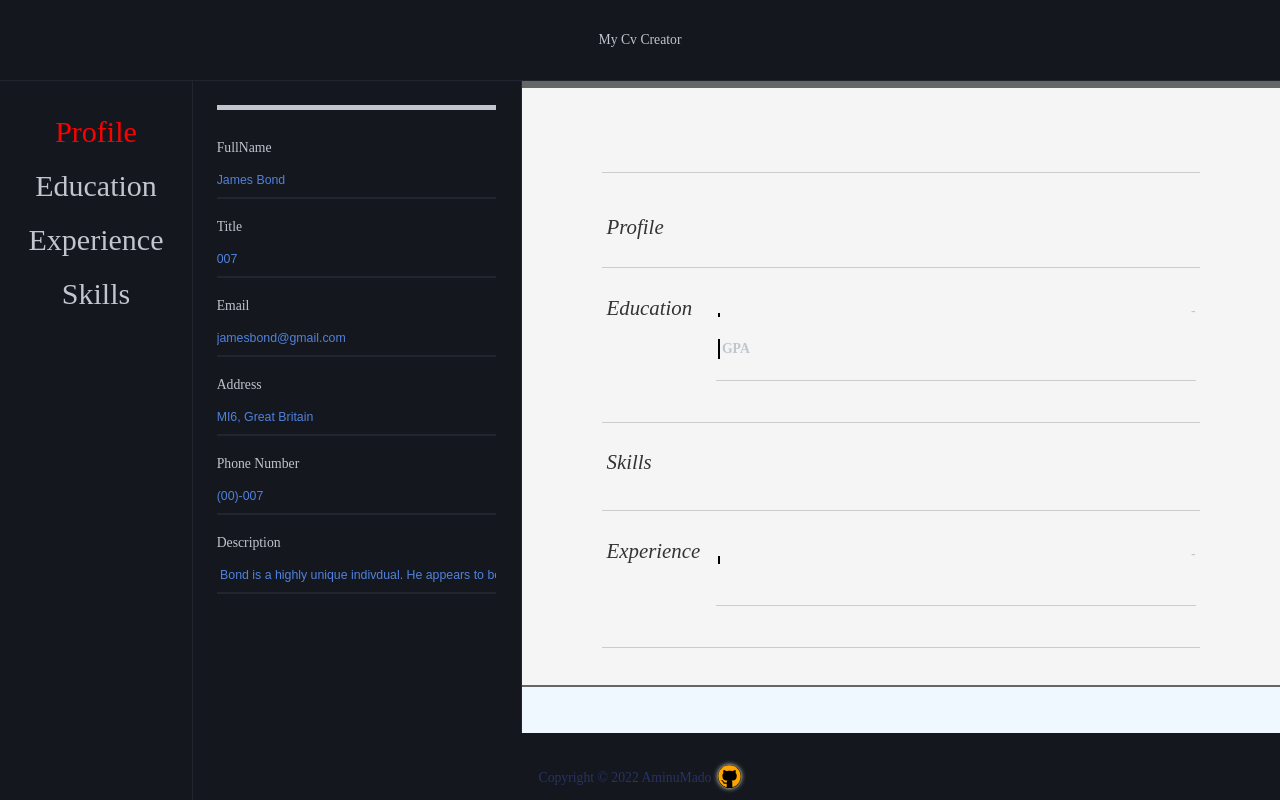
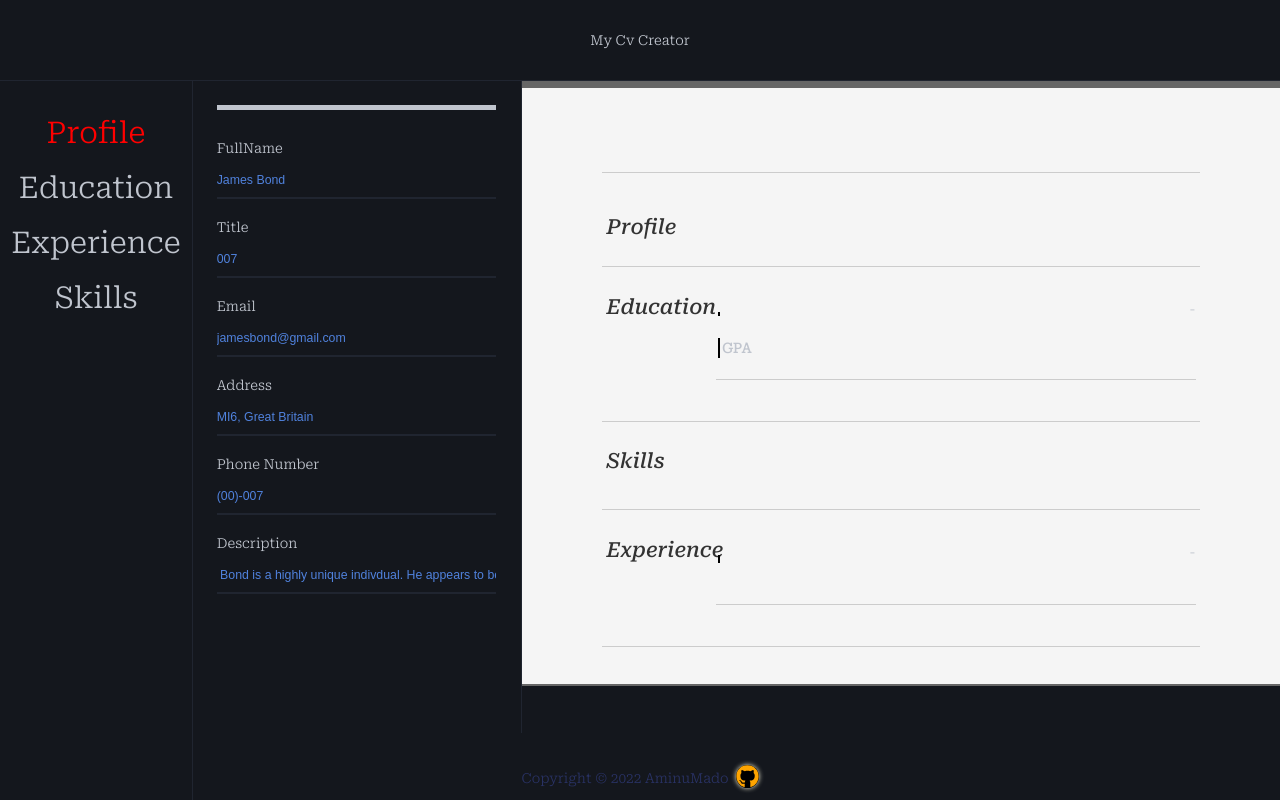
Before and after one commit to AminuMado/cv-creator, a React app: page / in a window 1280 px wide. Built offline with nearby package versions, Linux system fonts and the light colour scheme; the HTML template or start-up script is replaced by a standard one.

Commit message:
update styling for preview

```diff
--- a/src/App.css
+++ b/src/App.css
@@ -1,3 +1,4 @@
+@import url('https://fonts.googleapis.com/css2?family=Roboto+Serif:ital,wght@0,100;0,200;0,300;1,100;1,200;1,300;1,500;1,600&display=swap');
 html,
 body,
 #root {
@@ -8,6 +9,7 @@
   font-size: 0.95em;
   background: #14171d;
   color: #c0c5ce;
+  font-family: 'Roboto Serif', sans-serif;
 }
 .flex-wrapper {
   display: -webkit-box;
@@ -101,5 +103,4 @@
   overflow-y: auto;
   padding-bottom: 25px;
   text-align: center;
-  background-color: aliceblue;
 }
```
